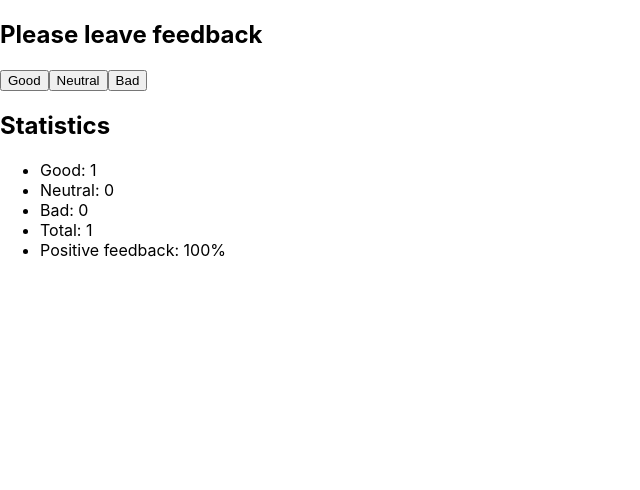
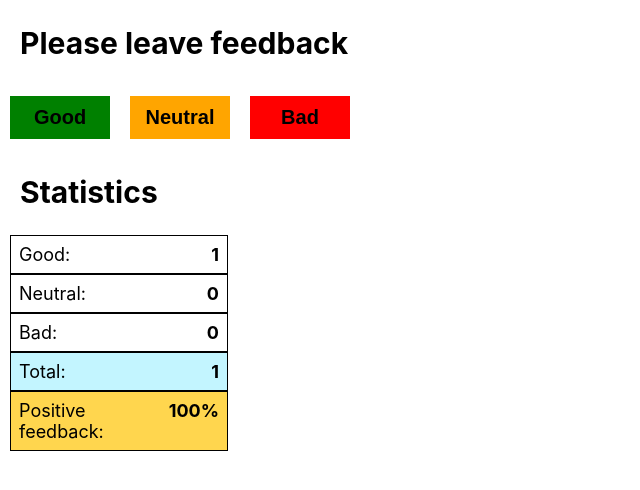
Before and after one commit to Sopelniak/goit-react-hw-02-feedback, a React (Create React App) app: page / in a window 1280 px wide. Both pictures are taken after a click on the button "Good". Shown: the top 490 px of the page, without its empty margins (0-640 px from the left). Built offline with nearby package versions, Linux system fonts and the light colour scheme.

Commit message:
add style feedback

```diff
--- a/src/components/FeedbackOptions/FeedbackOptions.jsx
+++ b/src/components/FeedbackOptions/FeedbackOptions.jsx
@@ -1,15 +1,31 @@
 import PropTypes from 'prop-types';
+import s from './FeedbackOptions.module.css';
 
 const FeedbackOptions = ({ onLeaveFeedback }) => {
   return (
     <>
-      <button name="good" onClick={onLeaveFeedback} type="button">
+      <button
+        className={s.good}
+        name="good"
+        onClick={onLeaveFeedback}
+        type="button"
+      >
         Good
       </button>
-      <button name="neutral" onClick={onLeaveFeedback} type="button">
+      <button
+        className={s.neutral}
+        name="neutral"
+        onClick={onLeaveFeedback}
+        type="button"
+      >
         Neutral
       </button>
-      <button name="bad" onClick={onLeaveFeedback} type="button">
+      <button
+        className={s.bad}
+        name="bad"
+        onClick={onLeaveFeedback}
+        type="button"
+      >
         Bad
       </button>
     </>
--- /dev/null
+++ b/src/components/FeedbackOptions/FeedbackOptions.module.css
@@ -0,0 +1,24 @@
+.button {
+  width: 100px;
+  margin: 10px;
+  padding: 10px;
+  cursor: pointer;
+  font-size: 20px;
+  font-weight: 700;
+  border: none;
+}
+
+.good {
+  composes: button;
+  background-color: green;
+}
+
+.neutral {
+  composes: button;
+  background-color: orange;
+}
+
+.bad {
+  composes: button;
+  background-color: red;
+}
--- a/src/components/Notification/Notification.jsx
+++ b/src/components/Notification/Notification.jsx
@@ -1,9 +1,10 @@
 import PropTypes from 'prop-types';
+import s from './Notification.module.css';
 
 const Notification = ({ message }) => {
   return (
     <>
-      <p>{message}</p>
+      <p className={s.text}>{message}</p>
     </>
   );
 };
--- /dev/null
+++ b/src/components/Notification/Notification.module.css
@@ -0,0 +1,5 @@
+.text {
+  margin-left: 20px;
+  font-size: 20px;
+  color: grey;
+}
--- a/src/components/Section/Section.jsx
+++ b/src/components/Section/Section.jsx
@@ -1,5 +1,6 @@
 import PropTypes from 'prop-types';
 import { Component } from 'react';
+import s from './Section.module.css';
 
 class Section extends Component {
   render() {
@@ -7,7 +8,7 @@ class Section extends Component {
     return (
       <>
         <section>
-          <h2>{title}</h2>
+          <h2 className={s.text}>{title}</h2>
           {children}
         </section>
       </>
--- /dev/null
+++ b/src/components/Section/Section.module.css
@@ -0,0 +1,4 @@
+.text {
+  margin-left: 20px;
+  font-size: 30px;
+}
--- a/src/components/Statistics/Statistics.jsx
+++ b/src/components/Statistics/Statistics.jsx
@@ -1,5 +1,6 @@
 import PropTypes from 'prop-types';
 import { Component } from 'react';
+import s from './Statistics.module.css';
 
 class Statistics extends Component {
   render() {
@@ -12,20 +13,20 @@ class Statistics extends Component {
     } = this.props;
     return (
       <>
-        <ul>
-          <li>
+        <ul className={s.list}>
+          <li className={s.item}>
             Good: <span>{good}</span>
           </li>
-          <li>
+          <li className={s.item}>
             Neutral: <span>{neutral}</span>
           </li>
-          <li>
+          <li className={s.item}>
             Bad: <span>{bad}</span>
           </li>
-          <li>
+          <li className={s.total}>
             Total: <span>{countTotalFeedback({ good, neutral, bad })}</span>
           </li>
-          <li>
+          <li className={s.positive}>
             Positive feedback:{' '}
             <span>
               {countPositiveFeedbackPercentage(good, countTotalFeedback)}%
--- /dev/null
+++ b/src/components/Statistics/Statistics.module.css
@@ -0,0 +1,28 @@
+.list {
+  padding-left: 10px;
+  list-style: none;
+  font-size: 18px;
+}
+
+.item {
+  display: flex;
+  justify-content: space-between;
+  margin: 0px;
+  padding: 8px;
+  border: 1px solid black;
+  width: 200px;
+}
+
+.total {
+  composes: item;
+  background-color: rgb(195, 245, 255);
+}
+
+.positive {
+  composes: item;
+  background-color: rgb(255, 214, 78);
+}
+
+span {
+  font-weight: 700;
+}
```
